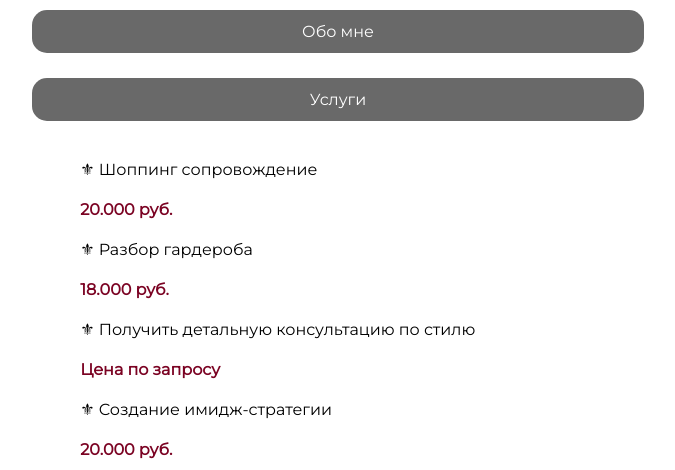
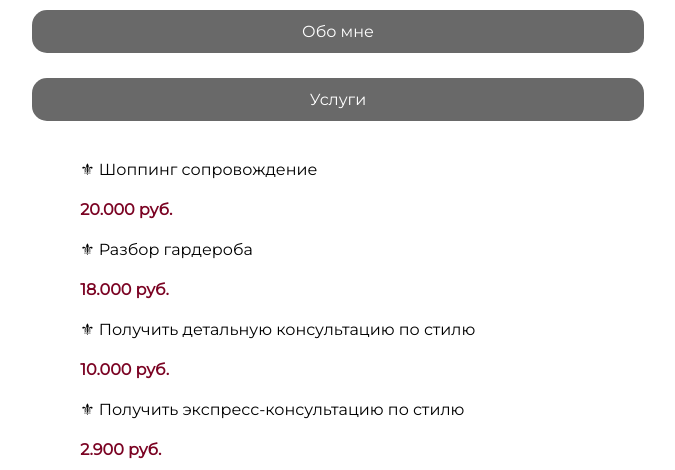
Before and after one commit to svsdva/Sasha-thetastylist, a plain HTML site: page index.html in a window 1280 px wide. Both pictures are taken after a click on the element "Услуги". Shown: the part 330-800 px from the top of the page, without its empty margins (302-977 px from the left). Drawn offline with Linux system fonts and the light colour scheme.

Commit message:
Add files via upload

```diff
--- a/index.html
+++ b/index.html
@@ -31,12 +31,15 @@
                 <p class="bold">18.000 руб.</p>
             </li>
             <li>Получить детальную консультацию по стилю<br>
-                <p class="bold">Цена по запросу</p>
+                <p class="bold">10.000 руб.</p>
+            </li>
+            <li>Получить экспресс-консультацию по стилю<br>
+                <p class="bold">2.900 руб.</p>
             </li>
             <li>Создание имидж-стратегии<br>
-                <p class="bold">20.000 руб.</p>
+                <p class="bold">40.000 руб.</p>
             </li>
-            <li>Сессия тета-хилинг/access bars<br>
+            <li>Сессии тета-хилинг/access bars<br>
                 <p class="bold">Тета-сессия - 6.500 руб.</p>
                 <p class="bold">Пакет из трех тета-сессий - 15.000 руб.</p>
                 <p class="bold">Тета-сессия + access bars - 9.000 руб.</p>
```
